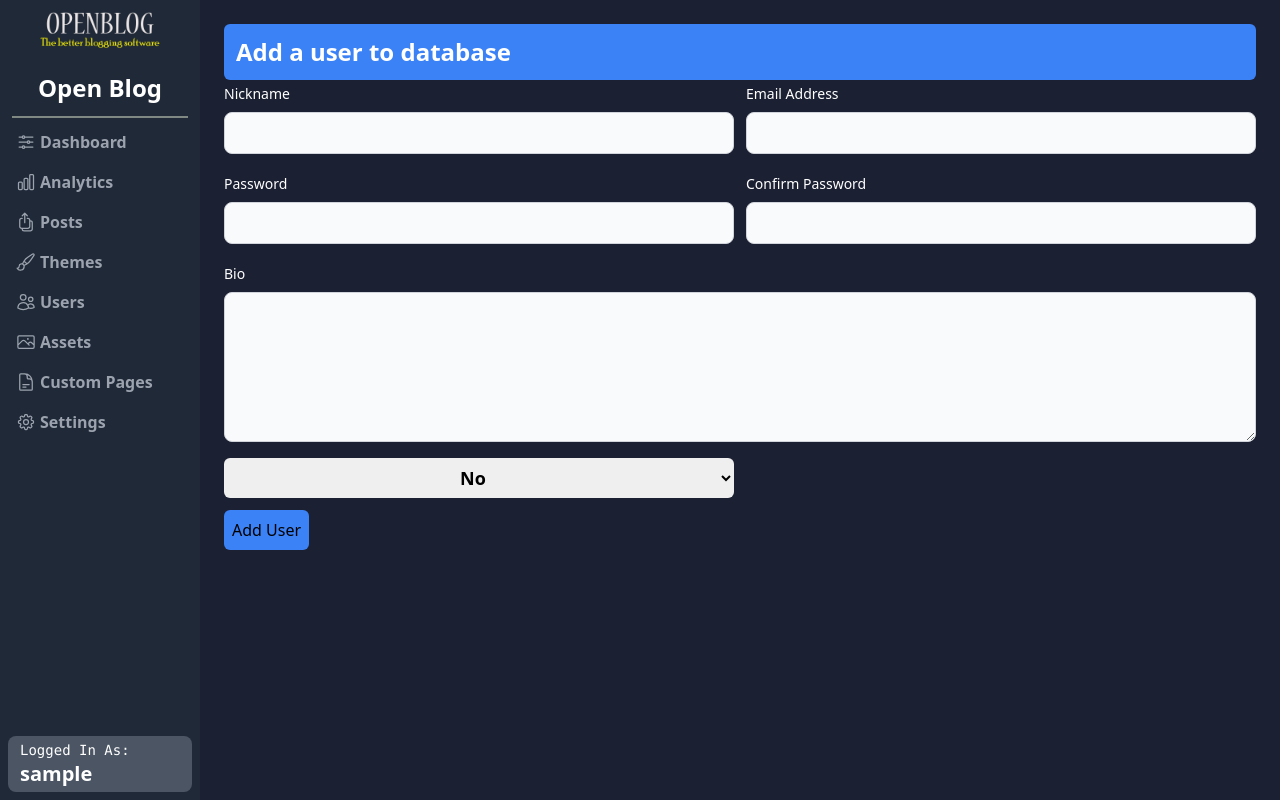
After one commit to NeptuneDevelopment-IN/OpenBlog, a PHP site: template Admin/views/new-user.php in a window 1280 px wide. The commit adds this page. Run offline with PHP 8.4, Linux system fonts and the light colour scheme; the template is opened without the code that fills it, so the values that code supplies are empty; the visitor is signed in with stand-in values (Sample User, id 1); some libraries are stand-ins or nearby versions.

Commit message:
User Adding System

```diff
--- a/Admin/components/sidebar.php
+++ b/Admin/components/sidebar.php
@@ -43,6 +43,15 @@ $website_name = $config->getConfig()['website_name']
                     <path stroke-linecap="round" stroke-linejoin="round" d="M9.53 16.122a3 3 0 00-5.78 1.128 2.25 2.25 0 01-2.4 2.245 4.5 4.5 0 008.4-2.245c0-.399-.078-.78-.22-1.128zm0 0a15.998 15.998 0 003.388-1.62m-5.043-.025a15.994 15.994 0 011.622-3.395m3.42 3.42a15.995 15.995 0 004.764-4.648l3.876-5.814a1.151 1.151 0 00-1.597-1.597L14.146 6.32a15.996 15.996 0 00-4.649 4.763m3.42 3.42a6.776 6.776 0 00-3.42-3.42" />
                 </svg>
                 Themes
+            </li>
+        </a>
+        <a href="/ob-administrator/users">
+            <li class="p-2 hover:bg-gray-600 hover:text-white rounded-md cursor-pointer flex transition duration-200">
+                <svg xmlns="http://www.w3.org/2000/svg" fill="none" viewBox="0 0 24 24" stroke-width="1.5" stroke="currentColor" class="w-[20px] h-auto mx-1">
+                    <path stroke-linecap="round" stroke-linejoin="round" d="M15 19.128a9.38 9.38 0 002.625.372 9.337 9.337 0 004.121-.952 4.125 4.125 0 00-7.533-2.493M15 19.128v-.003c0-1.113-.285-2.16-.786-3.07M15 19.128v.106A12.318 12.318 0 018.624 21c-2.331 0-4.512-.645-6.374-1.766l-.001-.109a6.375 6.375 0 0111.964-3.07M12 6.375a3.375 3.375 0 11-6.75 0 3.375 3.375 0 016.75 0zm8.25 2.25a2.625 2.625 0 11-5.25 0 2.625 2.625 0 015.25 0z" />
+                </svg>
+
+                Users
             </li>
         </a>
         <a href="/ob-administrator/assets">
--- /dev/null
+++ b/Admin/views/new-user.php
@@ -0,0 +1,69 @@
+<!doctype html>
+<html lang="en">
+<head>
+    <meta charset="UTF-8">
+    <meta name="viewport"
+          content="width=device-width, user-scalable=no, initial-scale=1.0, maximum-scale=1.0, minimum-scale=1.0">
+    <meta http-equiv="X-UA-Compatible" content="ie=edge">
+    <title>Add a new user</title>
+    <script src="https://cdn.tailwindcss.com"></script>
+</head>
+<body class="flex-wrap flex bg-[#1C2033]">
+<?php include(__DIR__.'/../components/sidebar.php') ?>
+    <div class="flex-col flex-1 p-6">
+        <h1 class="bg-blue-500 p-3 text-2xl text-white font-bold rounded-md">Add a user to database</h1>
+        <form action="/ob-administrator/users/new" method="post">
+            <div class="grid grid-cols-2 gap-3">
+                <div class="py-1">
+                    <label for="nickname" class="block mb-2 text-sm font-medium text-white">Nickname</label>
+                    <input type="text" name="nickname" id="nickname" class="bg-gray-50 border border-gray-300 text-gray-900 text-sm rounded-lg focus:ring-blue-500 focus:border-blue-500 block w-full p-2.5 dark:bg-gray-700 dark:border-gray-600 dark:placeholder-gray-400 dark:text-white dark:focus:ring-blue-500 dark:focus:border-blue-500" required>
+                </div>
+                <div class="py-1">
+                    <label for="nickname" class="block mb-2 text-sm font-medium text-white">Email Address</label>
+                    <input type="text" name="email_address" id="nickname" class="bg-gray-50 border border-gray-300 text-gray-900 text-sm rounded-lg focus:ring-blue-500 focus:border-blue-500 block w-full p-2.5 dark:bg-gray-700 dark:border-gray-600 dark:placeholder-gray-400 dark:text-white dark:focus:ring-blue-500 dark:focus:border-blue-500" required>
+                </div>
+                <div class="py-1">
+                    <label for="nickname" class="block mb-2 text-sm font-medium text-white">Password</label>
+                    <input type="password" name="password" id="nickname" class="bg-gray-50 border border-gray-300 text-gray-900 text-sm rounded-lg focus:ring-blue-500 focus:border-blue-500 block w-full p-2.5 dark:bg-gray-700 dark:border-gray-600 dark:placeholder-gray-400 dark:text-white dark:focus:ring-blue-500 dark:focus:border-blue-500" required>
+                </div>
+                <div class="py-1">
+                    <label for="nickname" class="block mb-2 text-sm font-medium text-white">Confirm Password</label>
+                    <input type="password" name="password_confirm" id="nickname" class="bg-gray-50 border border-gray-300 text-gray-900 text-sm rounded-lg focus:ring-blue-500 focus:border-blue-500 block w-full p-2.5 dark:bg-gray-700 dark:border-gray-600 dark:placeholder-gray-400 dark:text-white dark:focus:ring-blue-500 dark:focus:border-blue-500" required>
+                </div>
+                <div class="py-1 col-span-2">
+                    <label for="nickname" class="block mb-2 text-sm font-medium text-white">Bio</label>
+                    <textarea type="text" name="bio" id="nickname" class="h-[150px] bg-gray-50 border border-gray-300 text-gray-900 text-sm rounded-lg focus:ring-blue-500 focus:border-blue-500 block w-full p-2.5 dark:bg-gray-700 dark:border-gray-600 dark:placeholder-gray-400 dark:text-white dark:focus:ring-blue-500 dark:focus:border-blue-500"></textarea>
+                </div>
+                <select name="is_admin" class="text-center h-[40px] rounded-md text-lg font-bold" id="">
+                    <option value="1">Yes</option>
+                    <option value="0" selected>No</option>
+                </select>
+            </div>
+            <button type="submit" name="add_user" class="p-2 bg-blue-500 hover:bg-blue-500/80 my-3 rounded-md">
+                Add User
+            </button>
+        </form>
+    </div>
+
+
+    <?php
+
+    if(isset($_POST['add_user'])) {
+        $email = $_POST['email_address'];
+        $nickname = $_POST['nickname'];
+        $password = $_POST['password'];
+        $confirm_password = $_POST['password_confirm'];
+        $is_admin = $_POST['is_admin'];
+        if($password != $confirm_password) {
+            echo('The both passwords do not match');
+        } else {
+            require_once(__DIR__.'/../../OpenBlog/Authenticator.php');
+            $auth = new Authenticator();
+            $auth->createUser($email, $password, $nickname, "", $is_admin);
+        }
+
+    }
+    ?>
+
+</body>
+</html>
--- a/OpenBlog/Database.php
+++ b/OpenBlog/Database.php
@@ -43,6 +43,7 @@ class Database {
             CREATE TABLE IF NOT EXISTS {$table_blog_data} (
                 id int PRIMARY KEY AUTO_INCREMENT,
                 blog_id VARCHAR(32) UNIQUE,
+                slug VARCHAR(248) UNIQUE,
                 title VARCHAR(64),
                 secondary_title VARCHAR(32),
                 description VARCHAR(300),
--- a/Themes/Default/pages/blog.php
+++ b/Themes/Default/pages/blog.php
@@ -69,7 +69,7 @@
                 </div>
 
             </div>
-            <img src="{{ cover_image }}" class="w-full h-[300px] overflow-scroll shadow-lg rounded-lg" alt="{{ secondary_title }}">
+            <img src="{{ cover_image }}" class="w-full h-[300px] overflow-hidden shadow-lg rounded-lg" alt="{{ secondary_title }}">
             <div class="pt-6 px-3 border-2 border-gray-300 shadow-lg">
                 {{ content }}
             </div>
```
Also changed, not shown: Admin/views/users.php (added, +80 -0 lines), OpenBlog/Authenticator.php (+8 -0 lines), OpenBlog/Blog.php (+22 -4 lines), Themes/Default/pages/home.php (+10 -8 lines), Views/blog.php (+0 -13 lines), index.php (+12 -0 lines).
